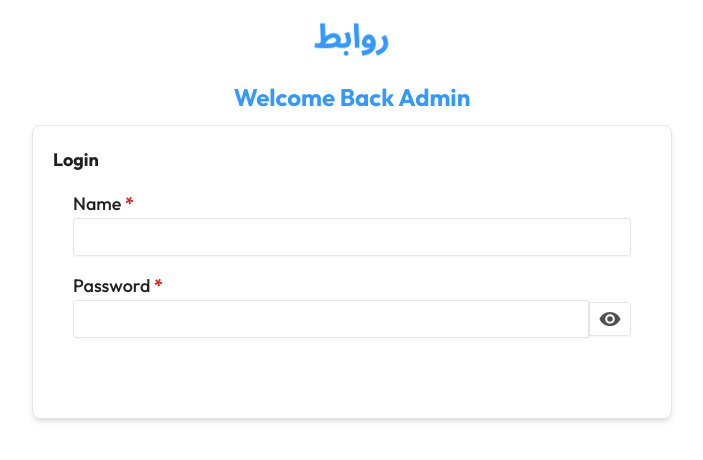
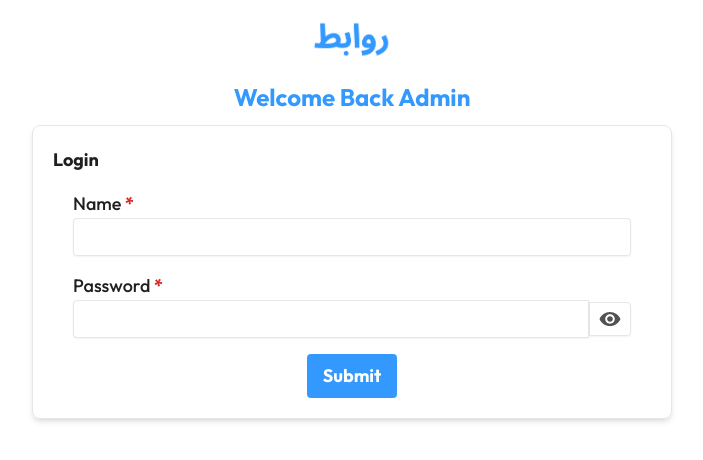
Before and after one commit to imadbenmadi/Rawabbit_Dashboard, a React (Vite) app: page /Dashboard_Login in a window 1280 px wide. Shown: the top 460 px of the page, without its empty margins (288-991 px from the left). Built offline with nearby package versions, Linux system fonts and the light colour scheme.

Commit message:
integrating login

```diff
--- a/src/Dashboard.jsx
+++ b/src/Dashboard.jsx
@@ -43,7 +43,7 @@ function Dashboard() {
     };
     useEffect(() => {
         fetchData();
-    }, [Auth]);
+    }, []);
     if (loading)
         return (
             <div className=" w-screen h-screen flex items-center justify-center">
--- a/src/Dashboard_Login.jsx
+++ b/src/Dashboard_Login.jsx
@@ -27,10 +27,10 @@ function Dashboard_Login() {
                     validateStatus: () => true,
                 }
             );
-
+            console.log(response);
             if (response.status == 200) {
                 Swal.fire("Done!", "Logged in Successfully", "success");
-                Navigate("/Dashboard");
+                Navigate("/");
             } else if (response.status == 401) {
                 Swal.fire(
                     "Unauthorized!",
@@ -63,6 +63,7 @@ function Dashboard_Login() {
                 );
             }
         } catch (error) {
+            console.log(error);
             Swal.fire(
                 "Error!",
                 `Something Went Wrong ,${error.message}`,
@@ -172,7 +173,7 @@ function Dashboard_Login() {
                                 className={` ${
                                     isSubmitting
                                         ? "bg-gray_white text-gray"
-                                        : " bg-blueè text-white"
+                                        : " bg-blue text-white"
                                 } w-fit m-auto px-4 py-2 rounded font-semibold `}
                                 disabled={isSubmitting}
                             >
```
